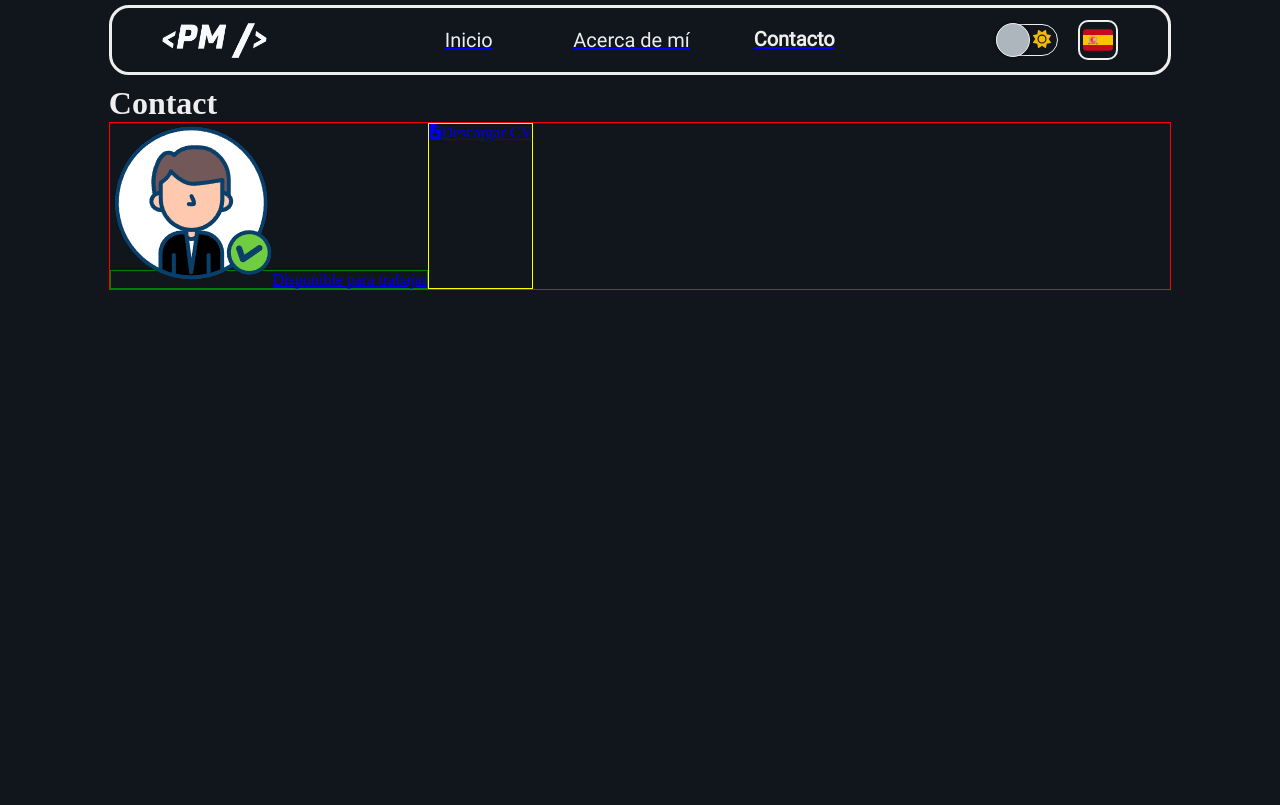
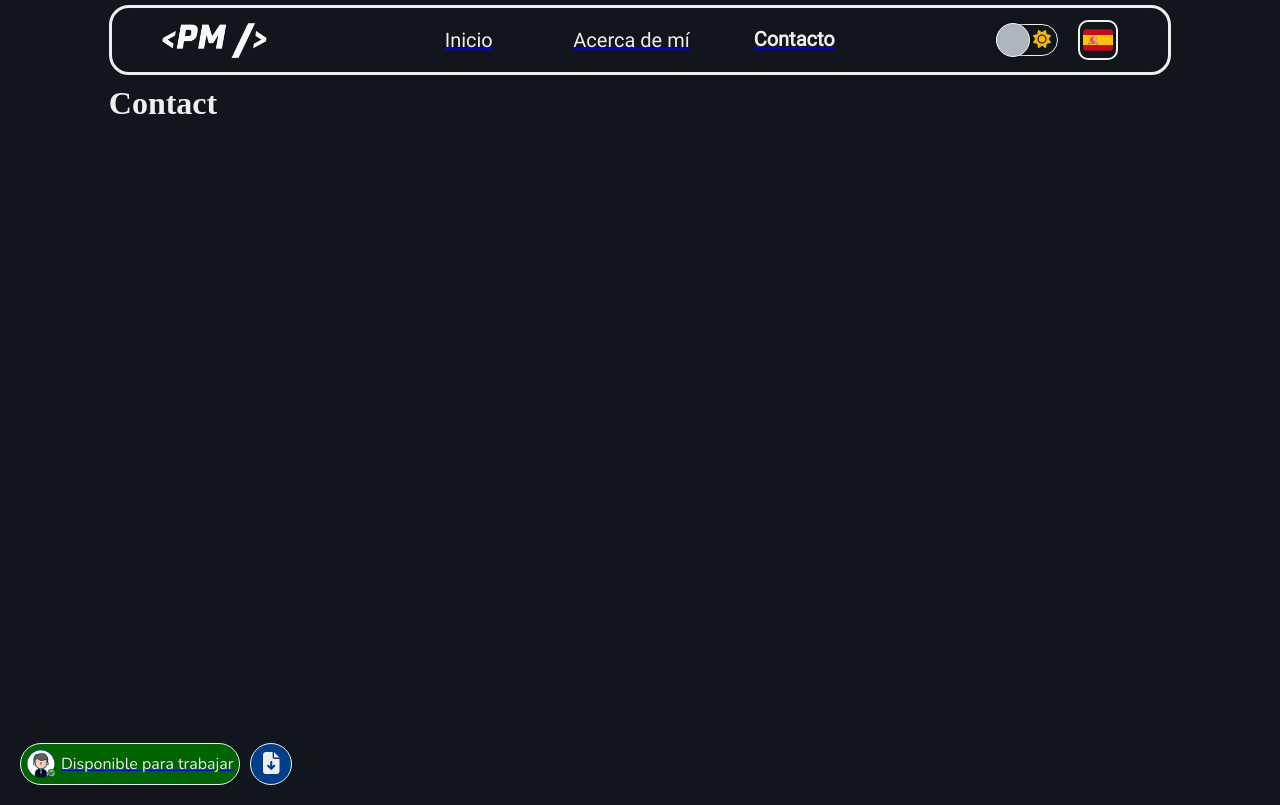
Before and after one commit to PedroMidueno/portfolio-pedromidueno, a React (Vite) app: page /contact in a window 1280 px wide. Built offline with nearby package versions, Linux system fonts and the light colour scheme.

Commit message:
Add StatusBar component

```diff
--- a/src/components/StatusBar.jsx
+++ b/src/components/StatusBar.jsx
@@ -2,20 +2,30 @@ import { available } from '../assets/images'
 import { FontAwesomeIcon } from '@fortawesome/react-fontawesome'
 import { faFileArrowDown } from '@fortawesome/free-solid-svg-icons'
 import { Link } from 'wouter'
+import { useUISettings } from '../hooks/useUISettings'
+import { ES, LIGHT } from '../config/consts'
 
 const StatusBar = () => {
+  const { lang, theme } = useUISettings()
+
   return (
     <article className='status-bar'>
       <Link href='/contact'>
-        <a className='available-button'>
+        <a className={`${'available-button'} ${theme === LIGHT && 'light'}`}>
           <img src={available} alt='Available image' />
-          Disponible para trabajar
+          {lang === ES ? 'Disponible para trabajar' : 'Open to work'}
         </a>
       </Link>
 
-      <a href='https://drive.google.com/drive/folders/1eclJdVAkwNHy7RHHaVkvZjZHv0mDwhcr?usp=sharing' className='cv-download-button'>
-        <FontAwesomeIcon icon={faFileArrowDown} />
-        Descargar CV
+      <a
+        href='https://drive.google.com/drive/folders/1eclJdVAkwNHy7RHHaVkvZjZHv0mDwhcr?usp=sharing'
+        target='_blank' rel='noreferrer'
+        className={`${'cv-download-button'} ${theme === LIGHT && 'light'}`}
+      >
+        <span className='download-logo'>
+          <FontAwesomeIcon icon={faFileArrowDown} />
+        </span>
+        {lang === ES ? 'Descargar CV' : 'View Resume'}
       </a>
     </article>
   )
--- a/src/index.css
+++ b/src/index.css
@@ -54,7 +54,7 @@
   --git-shadow-color: #f77f00;
 
   /*Project cards colors*/
-  --project-card-bg: linear-gradient(135deg, #45484d 0%,#000000 100%);
+  --project-card-bg: linear-gradient(135deg, #45484d 0%, #000000 100%);
   --project-card-box-shadow: #4a006f;
   --project-card-bg-hover: #220135;
 }
@@ -76,6 +76,7 @@ body.light {
   max-width: 83%;
   margin: 0 auto;
   min-height: 100vh;
+  padding-bottom: 25px;
 }
 
 #scroll-top-button {
@@ -106,16 +107,67 @@ body.light {
 }
 
 .status-bar {
-  border: 1px solid red;
+  /* border: 1px solid red; */
   display: flex;
+  gap: 10px;
+  position: fixed;
+  bottom: 15px;
+  top: unset;
+  left: 20px;
+  right: unset;
 }
 
 .available-button {
-  border: 1px solid green;
+  border: 1px solid var(--light-color);
+  display: flex;
+  gap: 5px;
+  align-items: center;
+  color: var(--light-color);
+  font-family: 'Nunito';
+  border-radius: 42px;
+  padding: 5px;
+  height: 42px;
+  text-decoration: none;
+  background: #006400;
+  transition: var(--transition-settings);
+}
+
+.available-button.light {
+  border: 1px solid var(--dark-color);
+}
+
+.available-button>img {
+  width: 30px;
 }
 
 .cv-download-button {
-  border: 1px solid yellow;
+  border: 1px solid var(--light-color);
+  border-radius: 40px;
+  display: flex;
+  gap: 12px;
+  align-items: center;
+  padding: 0 12px;
+  width: 42px;
+  height: 42px;
+  transition: var(--transition-settings);
+  font-family: 'Nunito';
+  white-space: nowrap;
+  overflow: hidden;
+  color: var(--light-color);
+  background: #023e8a;
+  text-decoration: none;
+}
+
+.cv-download-button.light {
+  border: 1px solid var(--dark-color);
+}
+
+.cv-download-button:hover {
+  width: 150px;
+}
+
+.download-logo {
+  font-size: 22px;
 }
 
 @keyframes popup {
```
